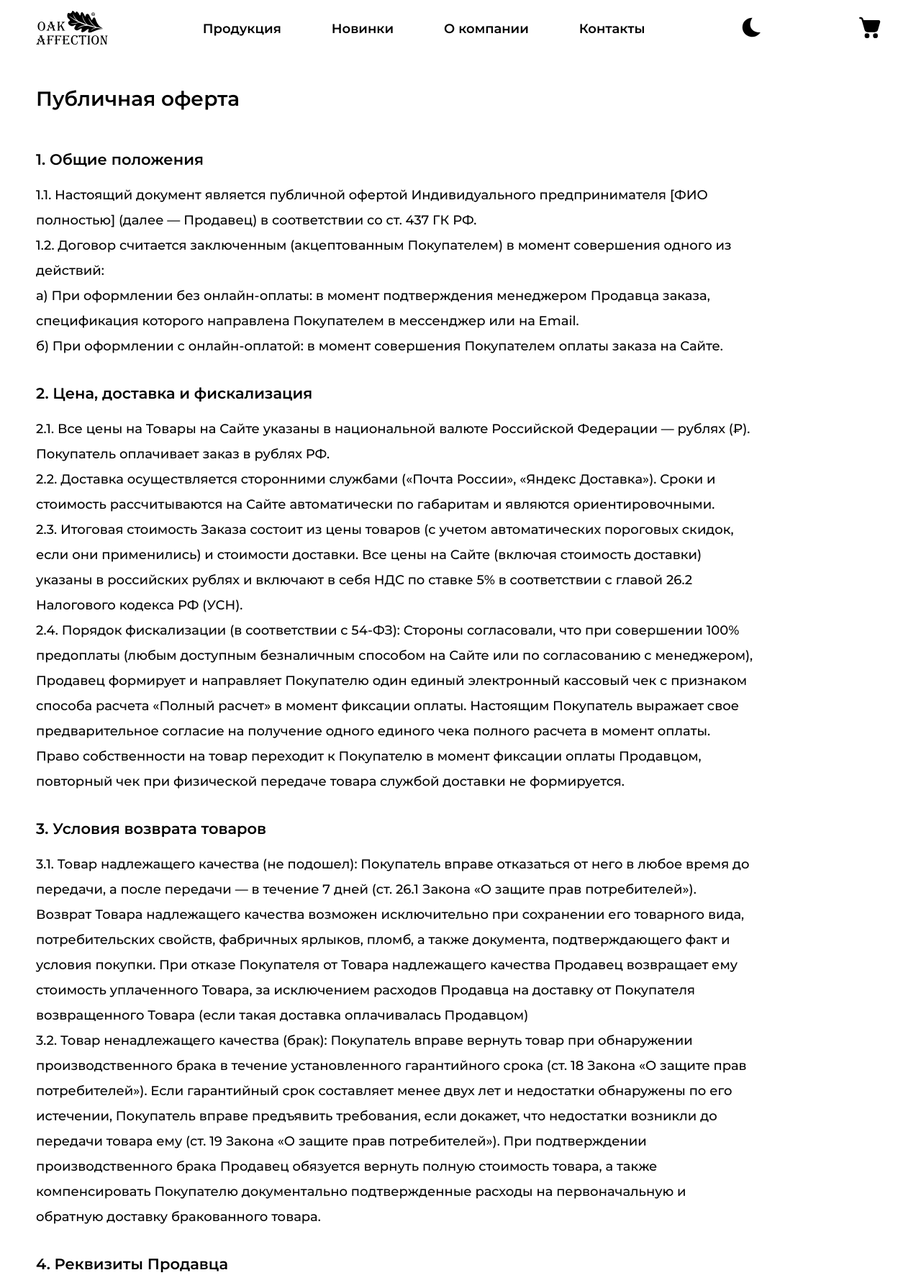
After one commit to dashdash27/OakAffection, a Flask app: page /terms in a window 1280 px wide. The commit adds this page. Shown: the top 1790 px of the page at 72% size. Run offline with Flask 3, Linux system fonts and the light colour scheme; some libraries are stand-ins or nearby versions.

Commit message:
feat: add terms page

```diff
--- a/app/routes.py
+++ b/app/routes.py
@@ -81,3 +81,7 @@ def requisites():
 @main_bp.route('/privacy')
 def privacy():
     return render_template('privacy.html')
+
+@main_bp.route('/terms')
+def terms():
+    return render_template('terms.html')
--- a/app/templates/base.html
+++ b/app/templates/base.html
@@ -329,6 +329,7 @@
                     <a href="{{ url_for('main.requisites') }}" class="footer__docs-link">ИП Жданов А.В.</a>
                     <a href="{{ url_for('main.requisites') }}" class="footer__docs-link">ИНН 231100545903</a>
                     <a href="{{ url_for('main.privacy') }}" class="footer__docs-link">Политика конфиденциальности</a>
+                    <a href="{{ url_for('main.terms') }}" class="footer__docs-link">Публичная оферта</a>
                 </div>
 
             </div>
--- a/app/templates/privacy.html
+++ b/app/templates/privacy.html
@@ -1,7 +1,7 @@
 {% extends "base.html" %}
 
-{% block title %}Реквизиты{% endblock %}
-{% block description %}Реквизиты{% endblock %}
+{% block title %}Политика в отношении обработки персональных данных{% endblock %}
+{% block description %}Политика в отношении обработки персональных данных{% endblock %}
 
 {% block css %}
     <link rel="stylesheet" href="{{ url_for('static', filename='css/terms.css') }}">
--- /dev/null
+++ b/app/templates/terms.html
@@ -0,0 +1,70 @@
+{% extends "base.html" %}
+
+{% block title %}Публичная оферта{% endblock %}
+{% block description %}Публичная оферта{% endblock %}
+
+{% block css %}
+    <link rel="stylesheet" href="{{ url_for('static', filename='css/terms.css') }}">
+{% endblock %}
+
+{% block content %}
+    <article class="terms">
+        <div class="container">
+            <h1 class="terms__title">
+                Публичная оферта
+            </h1>
+            <div class="terms__text">
+                <div class="terms__section">
+                    <h2 class="terms__title-h2">
+                        1. Общие положения
+                    </h2>
+                    <p>
+                        1.1. Настоящий документ является публичной офертой Индивидуального предпринимателя [ФИО полностью] (далее — Продавец) в соответствии со ст. 437 ГК РФ.<br>
+                        1.2. Договор считается заключенным (акцептованным Покупателем) в момент совершения одного из действий:<br>
+                        а) При оформлении без онлайн-оплаты: в момент подтверждения менеджером Продавца заказа, спецификация которого направлена Покупателем в мессенджер или на Email.<br>
+                        б) При оформлении с онлайн-оплатой: в момент совершения Покупателем оплаты заказа на Сайте.<br>
+                    </p>
+                </div>
+
+                <div class="terms__section">
+                    <h2 class="terms__title-h2">
+                        2. Цена, доставка и фискализация
+                    </h2>
+                    <p>
+                        2.1. Все цены на Товары на Сайте указаны в национальной валюте Российской Федерации — рублях (₽). Покупатель оплачивает заказ в рублях РФ.<br>
+                        2.2. Доставка осуществляется сторонними службами («Почта России», «Яндекс Доставка»). Сроки и стоимость рассчитываются на Сайте автоматически по габаритам и являются ориентировочными.<br>
+                        2.3. Итоговая стоимость Заказа состоит из цены товаров (с учетом автоматических пороговых скидок, если они применились) и стоимости доставки. Все цены на Сайте (включая стоимость доставки) указаны в российских рублях и включают в себя НДС по ставке 5% в соответствии с главой 26.2 Налогового кодекса РФ (УСН).<br>
+                        2.4. Порядок фискализации (в соответствии с 54-ФЗ): Стороны согласовали, что при совершении 100% предоплаты (любым доступным безналичным способом на Сайте или по согласованию с менеджером), Продавец формирует и направляет Покупателю один единый электронный кассовый чек с признаком способа расчета «Полный расчет» в момент фиксации оплаты. Настоящим Покупатель выражает свое предварительное согласие на получение одного единого чека полного расчета в момент оплаты. Право собственности на товар переходит к Покупателю в момент фиксации оплаты Продавцом, повторный чек при физической передаче товара службой доставки не формируется.<br>
+                    </p>
+                </div>
+
+                <div class="terms__section">
+                    <h2 class="terms__title-h2">
+                        3. Условия возврата товаров
+                    </h2>
+                    <p>
+                        3.1. Товар надлежащего качества (не подошел): Покупатель вправе отказаться от него в любое время до передачи, а после передачи — в течение 7 дней (ст. 26.1 Закона «О защите прав потребителей»). Возврат Товара надлежащего качества возможен исключительно при сохранении его товарного вида, потребительских свойств, фабричных ярлыков, пломб, а также документа, подтверждающего факт и условия покупки. При отказе Покупателя от Товара надлежащего качества Продавец возвращает ему стоимость уплаченного Товара, за исключением расходов Продавца на доставку от Покупателя возвращенного Товара (если такая доставка оплачивалась Продавцом)<br>
+                        3.2. Товар ненадлежащего качества (брак): Покупатель вправе вернуть товар при обнаружении производственного брака в течение установленного гарантийного срока (ст. 18 Закона «О защите прав потребителей»). Если гарантийный срок составляет менее двух лет и недостатки обнаружены по его истечении, Покупатель вправе предъявить требования, если докажет, что недостатки возникли до передачи товара ему (ст. 19 Закона «О защите прав потребителей»). При подтверждении производственного брака Продавец обязуется вернуть полную стоимость товара, а также компенсировать Покупателю документально подтвержденные расходы на первоначальную и обратную доставку бракованного товара.<br>
+                    </p>
+                </div>
+
+                <div class="terms__section">
+                    <h2 class="terms__title-h2">
+                        4. Реквизиты Продавца
+                    </h2>
+                    <p>
+                        Индивидуальный предприниматель: Жданов Алексей Вячеславович<br>
+                        ИНН: 231100545903<br>
+                        ОГРНИП: 323057100058519<br>
+                        Расчетный счет: 40802810820000036849<br>
+                        Банк: ООО «Банк Точка»<br>
+                        БИК: 044525104<br>
+                        Корреспондентский счет: 30101810745374525104<br>
+                        Email для связи: K9184450791@gmail.com<br>
+                        Телефон: +79034112255<br>
+                    </p>
+                </div>
+            </div>
+        </div>
+    </article>
+{% endblock %}
```
